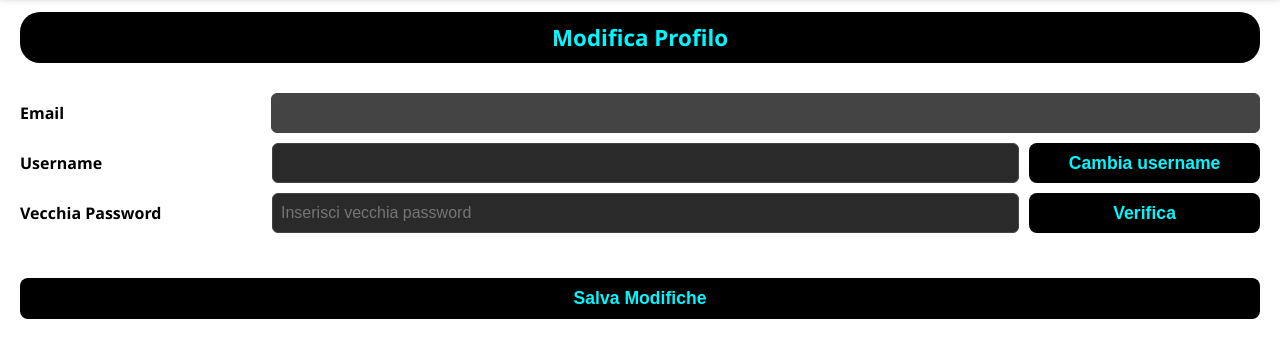
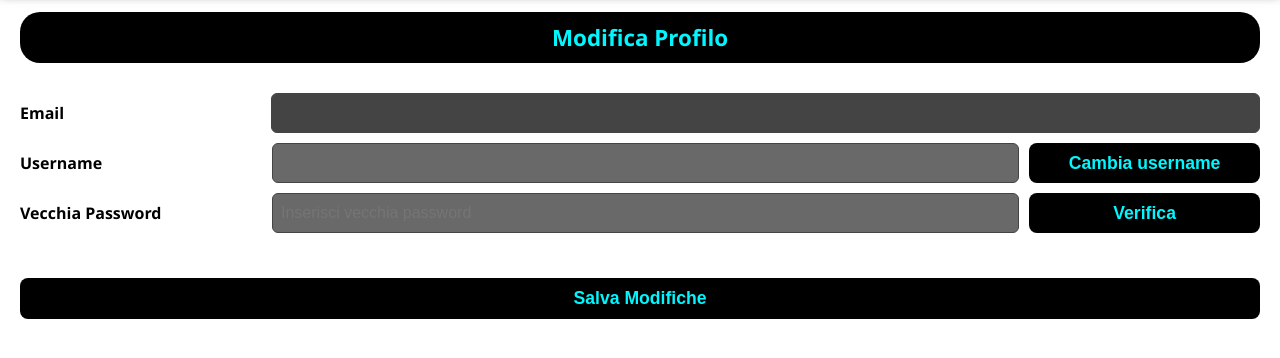
Before and after one commit to Dudu060300/HTML, a plain HTML site: page profilo.html in a window 1280 px wide. Shown: the part 68-426 px from the top of the page. Drawn offline with Linux system fonts and the light colour scheme; no server answers.

Commit message:
Update styleProfilo.css

```diff
--- a/assets/styleProfilo.css
+++ b/assets/styleProfilo.css
@@ -221,7 +221,7 @@ input {
   outline: none;
   box-sizing: border-box;
   width: 100%;
-  background-color: #2a2a2a;
+  background-color: #696969;
   color: var(--text-light);
   border: 1px solid #444;
   transition: box-shadow var(--transition-speed);
```
